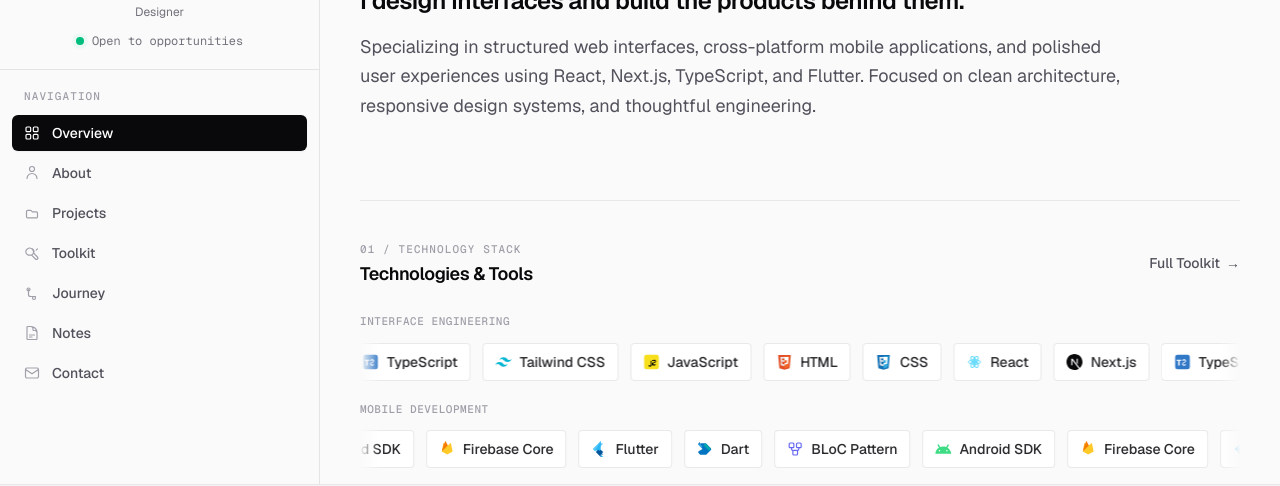
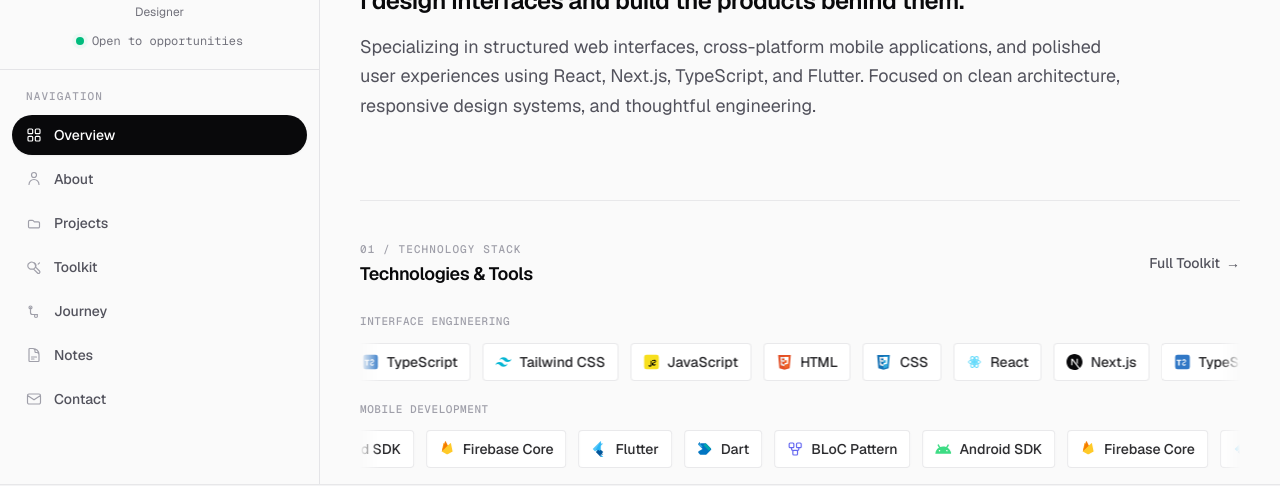
Before and after one commit to rahmativaldy/Portofolio-valdy, a Next.js app: page / in a window 1280 px wide. Shown: the part 292-778 px from the top of the page. Built offline with nearby package versions, Linux system fonts and the light colour scheme; no server answers.

Commit message:
feat: implement responsive Sidebar component with keyboard navigation and localized menu items

```diff
--- a/components/layout/Sidebar.tsx
+++ b/components/layout/Sidebar.tsx
@@ -1,4 +1,7 @@
+'use client';
+
 import React from 'react';
+import { motion, useReducedMotion } from 'framer-motion';
 import { NAV_ITEMS } from '@/data/navigation';
 import { useWorkspace } from '@/context/WorkspaceContext';
 import { useLanguage } from '@/context/LanguageContext';
@@ -13,6 +16,7 @@ interface SidebarProps {
 export function Sidebar({ isOpen, setIsOpen }: SidebarProps) {
   const { activeSection, setActiveSection } = useWorkspace();
   const { t } = useLanguage();
+  const shouldReduceMotion = useReducedMotion();
   const itemRefs = React.useRef<(HTMLButtonElement | null)[]>([]);
 
   const getLocalizedNavLabel = (id: string, fallback: string) => {
@@ -102,8 +106,8 @@ export function Sidebar({ isOpen, setIsOpen }: SidebarProps) {
 
       {/* Dedicated Scrollable Navigation Container */}
       <div className="flex-1 min-h-0 overflow-y-auto overscroll-contain [scrollbar-width:thin]">
-        <nav className="p-3 space-y-1" role="navigation" aria-label="Sidebar Navigation">
-          <div className="text-[11px] font-mono uppercase tracking-widest text-zinc-400 dark:text-zinc-500 px-3 py-1.5 font-medium">
+        <nav className="relative p-3 space-y-1" role="navigation" aria-label="Sidebar Navigation">
+          <div className="text-[11px] font-mono uppercase tracking-widest text-zinc-400 dark:text-zinc-500 px-3.5 py-1.5 font-medium">
             {t.sidebar.navigation}
           </div>
           {NAV_ITEMS.map((item, index) => {
@@ -117,16 +121,45 @@ export function Sidebar({ isOpen, setIsOpen }: SidebarProps) {
                 onClick={() => {
                   handleNavigation(item.id);
                 }}
-                className={`w-full flex items-center gap-3 px-3 py-2 text-sm font-sans font-medium rounded-md transition-colors duration-150 motion-reduce:transition-none group text-left cursor-pointer focus-visible:outline-none focus-visible:ring-1 focus-visible:ring-zinc-400 ${
+                aria-current={isActive ? 'page' : undefined}
+                className={`relative w-full h-10 flex items-center gap-3 px-3.5 text-sm font-sans font-medium rounded-full text-left cursor-pointer focus-visible:outline-none focus-visible:ring-2 focus-visible:ring-zinc-400 dark:focus-visible:ring-zinc-600 transition-colors duration-150 motion-reduce:transition-none group ${
                   isActive
-                    ? 'bg-zinc-950 text-white dark:bg-white dark:text-zinc-950 font-medium shadow-xs'
-                    : 'text-zinc-600 dark:text-zinc-400 hover:bg-zinc-200/60 dark:hover:bg-zinc-800/60 hover:text-zinc-950 dark:hover:text-zinc-100'
+                    ? 'text-white dark:text-zinc-950'
+                    : 'text-zinc-600 dark:text-zinc-400 hover:text-zinc-950 dark:hover:text-zinc-100 hover:bg-zinc-200/50 dark:hover:bg-zinc-800/50'
                 }`}
               >
-                <div className={`w-4 h-4 shrink-0 flex items-center justify-center transition-colors duration-150 motion-reduce:transition-none ${isActive ? 'text-white dark:text-zinc-950' : 'text-zinc-400 dark:text-zinc-500 group-hover:text-zinc-800 dark:group-hover:text-zinc-200'}`}>
+                {/* Active Pill Indicator with layoutId animation */}
+                {isActive && (
+                  <motion.div
+                    layoutId="sidebar-active-pill"
+                    className="absolute inset-0 bg-zinc-950 dark:bg-white rounded-full pointer-events-none z-0 shadow-xs"
+                    transition={
+                      shouldReduceMotion
+                        ? { duration: 0 }
+                        : {
+                            type: 'tween',
+                            ease: [0.22, 1, 0.36, 1],
+                            duration: 0.35,
+                          }
+                    }
+                  />
+                )}
+
+                {/* Navigation Icon */}
+                <div
+                  className={`relative z-10 w-4 h-4 shrink-0 flex items-center justify-center transition-colors duration-150 motion-reduce:transition-none ${
+                    isActive
+                      ? 'text-white dark:text-zinc-950'
+                      : 'text-zinc-400 dark:text-zinc-500 group-hover:text-zinc-800 dark:group-hover:text-zinc-200'
+                  }`}
+                >
                   <NavIcon id={item.id} className="w-4 h-4" />
                 </div>
-                <span className="transition-colors duration-150 motion-reduce:transition-none">{label}</span>
+
+                {/* Navigation Label */}
+                <span className="relative z-10 font-medium transition-colors duration-150 motion-reduce:transition-none truncate">
+                  {label}
+                </span>
               </button>
             );
           })}
```
